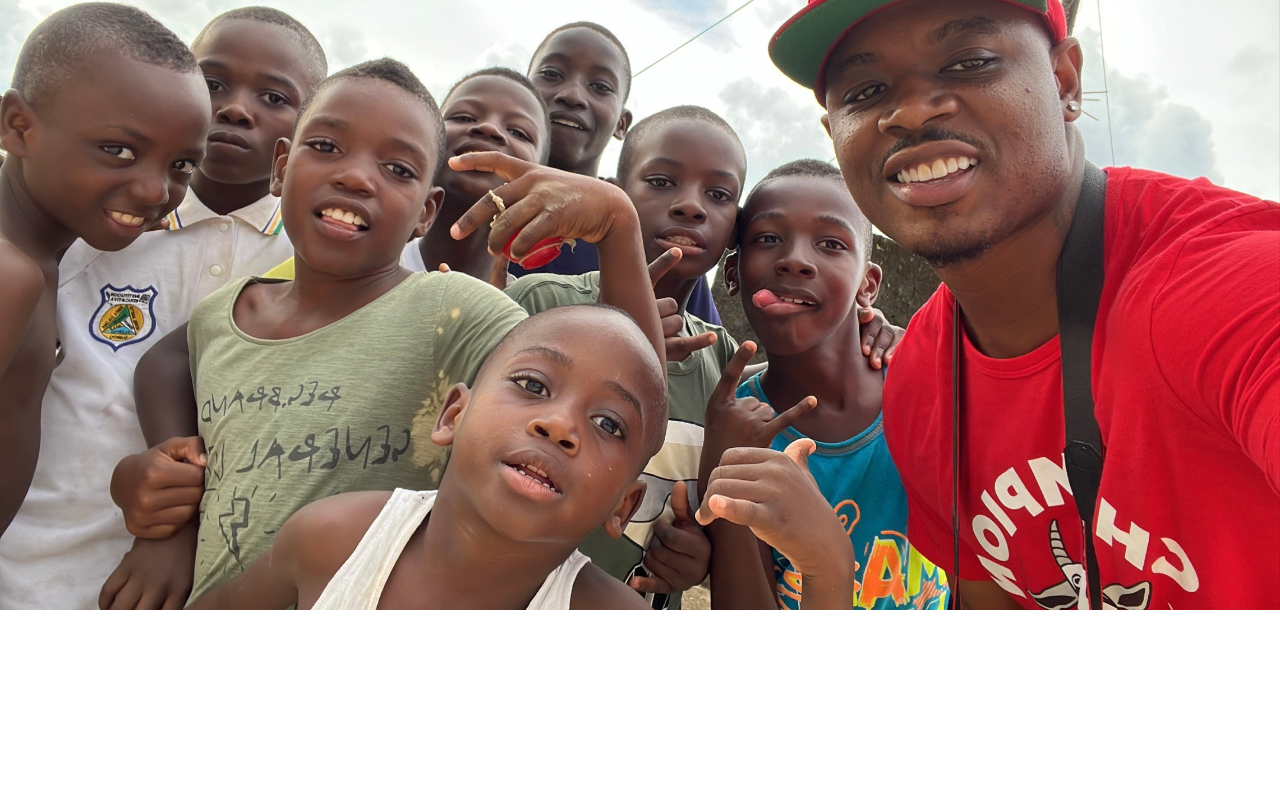
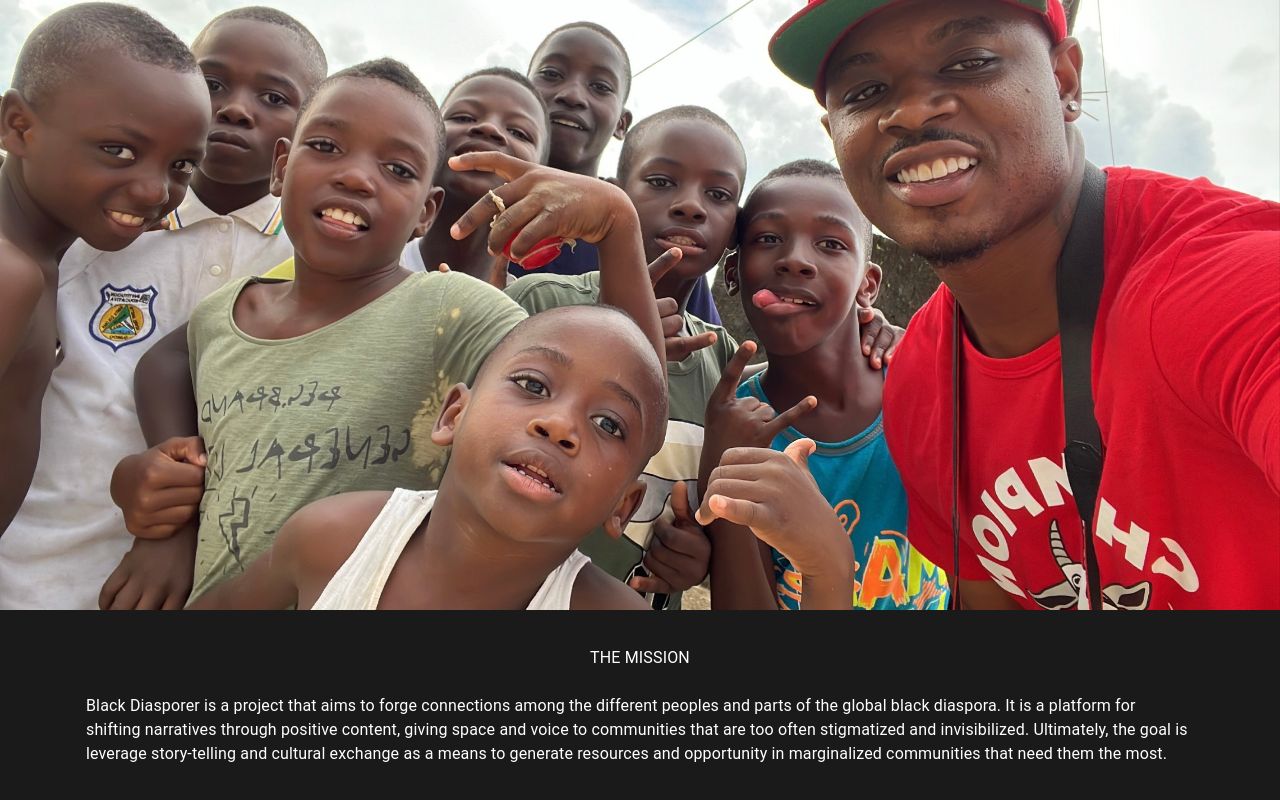
Before and after one commit to jevoncochran/black-diasporer, a Next.js app: page / in a window 1280 px wide. Shown: the part 190-990 px from the top of the page. Before the commit the page ends 800 px from the top, so only its background shows below. Built offline with nearby package versions, Linux system fonts and the light colour scheme.

Commit message:
mission statement

```diff
--- /dev/null
+++ b/app/(home)/mission-statement.tsx
@@ -0,0 +1,22 @@
+import { paddingDefault } from "@/constants";
+import { Box, Typography } from "@mui/material";
+import React from "react";
+
+const MissionStatement = () => {
+  return (
+    <Box minHeight="100vh" bgcolor="#1a1a1a" padding={paddingDefault}>
+      <Typography align="center">THE MISSION</Typography>
+      <Typography mt="24px">
+        Black Diasporer is a project that aims to forge connections among the
+        different peoples and parts of the global black diaspora. It is a
+        platform for shifting narratives through positive content, giving space
+        and voice to communities that are too often stigmatized and
+        invisibilized. Ultimately, the goal is leverage story-telling and
+        cultural exchange as a means to generate resources and opportunity in
+        marginalized communities that need them the most.
+      </Typography>
+    </Box>
+  );
+};
+
+export default MissionStatement;
--- a/app/(home)/page.tsx
+++ b/app/(home)/page.tsx
@@ -1,10 +1,11 @@
-import Navbar from "@/components/Navbar";
-import Billboard from "@/components/Billboard";
+import Billboard from "@/components/billboard";
+import MissionStatement from "./mission-statement";
 
 export default function Home() {
   return (
     <main>
       <Billboard />
+      <MissionStatement />
     </main>
   );
 }
--- a/app/layout.tsx
+++ b/app/layout.tsx
@@ -2,8 +2,8 @@ import "./globals.css";
 import type { Metadata } from "next";
 import { Inter } from "next/font/google";
 // Theme Registry component is used because createTheme from MUI can only be used in client components
-import ThemeRegistry from "./ThemeRegistry";
-import Navbar from "@/components/Navbar";
+import ThemeRegistry from "./theme-registry";
+import Navbar from "@/components/navbar";
 
 const inter = Inter({ subsets: ["latin"] });
 
--- /dev/null
+++ b/constants.tsx
@@ -0,0 +1 @@
+export const paddingDefault = "36px 86px";
```
Also changed, not shown: app/about/page.tsx (+6 -1 lines), app/theme-registry.tsx (renamed from app/ThemeRegistry.tsx).
